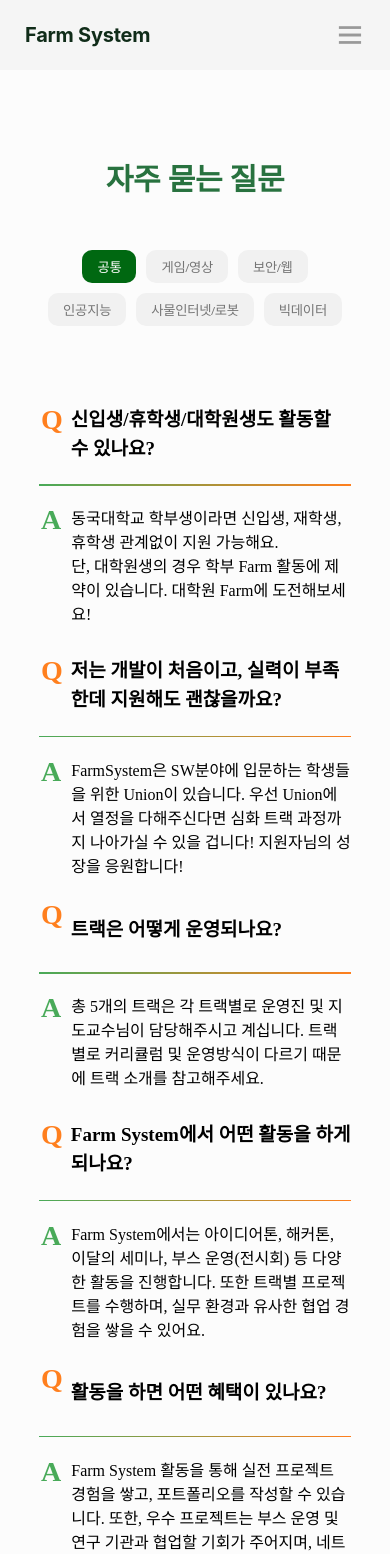
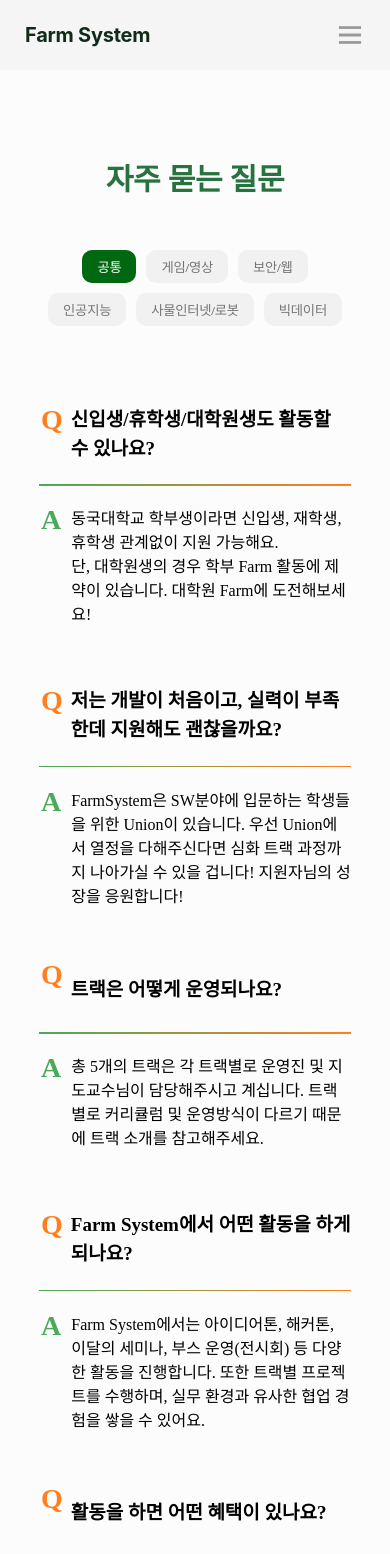
Before and after one commit to karpitony/monorepo-test, a React (Vite) app: page /FAQ in a window 390 px wide. Shown: the top 1554 px of the page. Built offline with nearby package versions, Linux system fonts and the light colour scheme; a web font is replaced by a local one.

Commit message:
feat: FAQ간 간격 조정

```diff
--- a/src/pages/FAQ/Question.styled.ts
+++ b/src/pages/FAQ/Question.styled.ts
@@ -6,7 +6,7 @@ export const FrameGroup = styled.div<{ $isMobile: boolean; $isTablet: boolean; $
   align-items: flex-start;
   justify-content: flex-start;
   gap: 13px;
-  margin-bottom: ${({ $isMobile }) => ($isMobile ? '20px 0' : '30px')};
+  margin-bottom: 30px;
   width: 100%;
 `;
 
```
